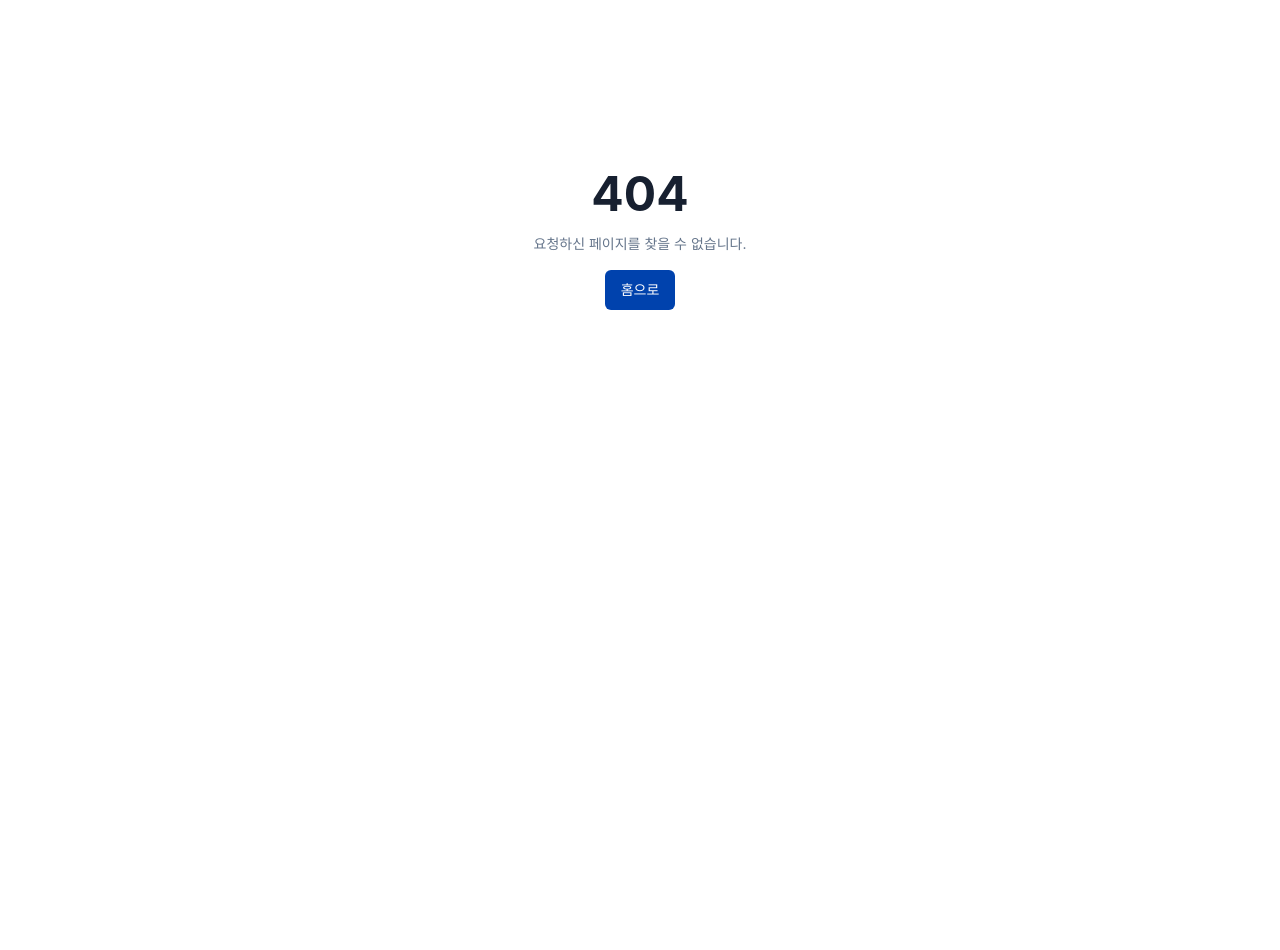
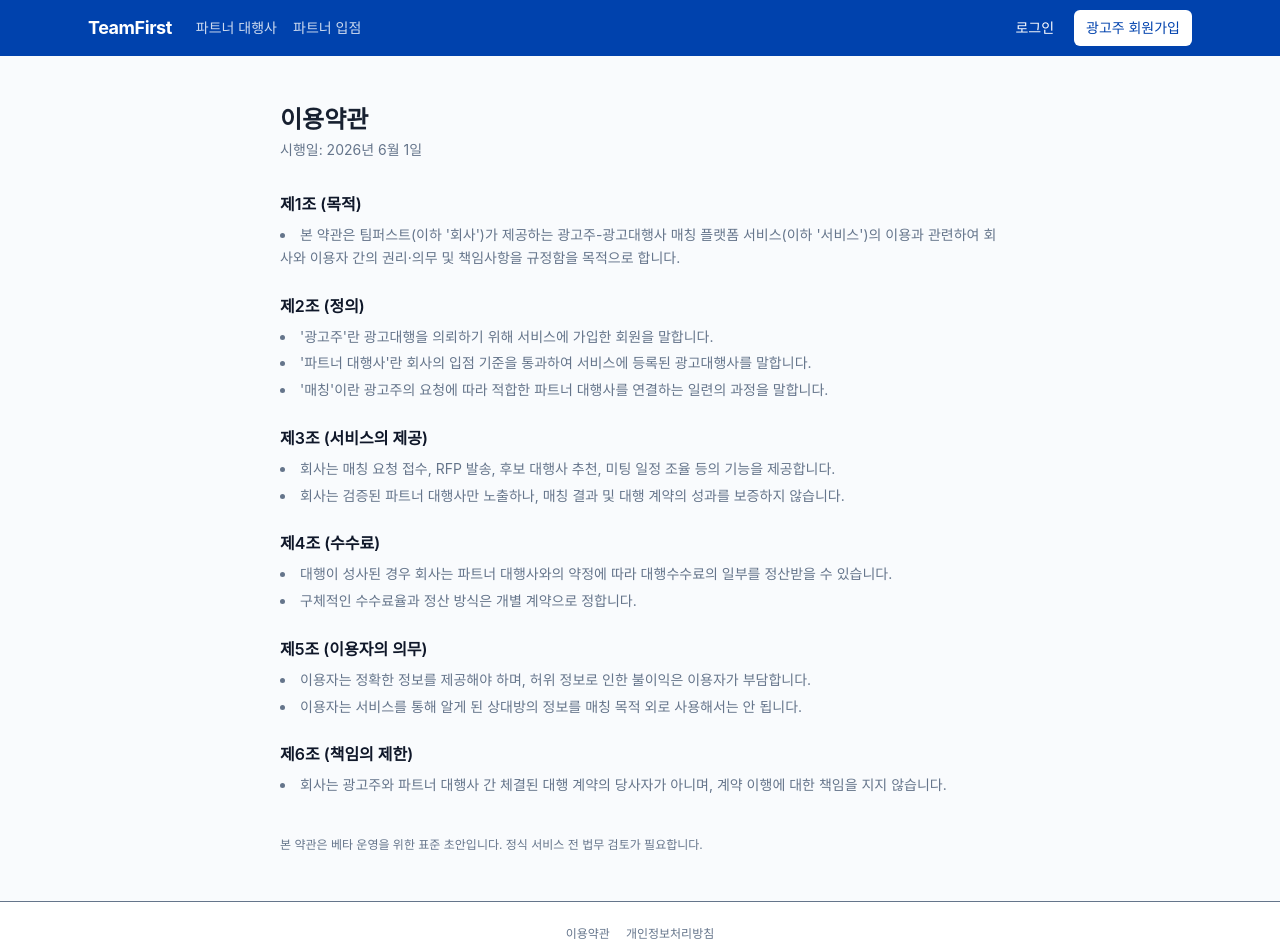
Before and after one commit to teamfirst-kr/teamfirst_console, a Next.js app: page /terms in a window 1280 px wide. Before the commit this address had no page. Shown: the top 950 px of the page. Before the commit the page ends 800 px from the top, so only its background shows below. Built offline with nearby package versions, Linux system fonts and the light colour scheme; no server answers; a web font is replaced by a local one.

Commit message:
docs+feat: beta prep - terms, privacy, admin manual
- /terms 이용약관, /privacy 개인정보처리방침 public pages + footer links
- docs/ADMIN_MANUAL.md: end-to-end operator runbook
- DECISIONS.md: D-045 public directory, D-046 legal/manual, B review notes

```diff
--- a/app/(public)/layout.tsx
+++ b/app/(public)/layout.tsx
@@ -60,6 +60,14 @@ export default async function PublicLayout({
       </header>
       <main className="flex-1">{children}</main>
       <footer className="border-t bg-background py-6 text-center text-xs text-muted-foreground">
+        <div className="mb-2 flex justify-center gap-4">
+          <Link href="/terms" className="hover:text-foreground">
+            이용약관
+          </Link>
+          <Link href="/privacy" className="hover:text-foreground">
+            개인정보처리방침
+          </Link>
+        </div>
         © {new Date().getFullYear()} TeamFirst. All rights reserved.
       </footer>
     </div>
--- /dev/null
+++ b/app/(public)/privacy/page.tsx
@@ -0,0 +1,74 @@
+export const metadata = { title: "개인정보처리방침 | TeamFirst" };
+
+const SECTIONS: { h: string; body: string[] }[] = [
+  {
+    h: "1. 수집하는 개인정보 항목",
+    body: [
+      "광고주: 회사명, 담당자명, 이메일, 연락처, 홈페이지, 캠페인 정보, 광고비 증빙 자료",
+      "파트너 대행사: 회사명, 담당자명/직책, 이메일, 연락처, 홈페이지, 포트폴리오, 매체·KPI 등 매칭 정보",
+    ],
+  },
+  {
+    h: "2. 개인정보의 수집 및 이용 목적",
+    body: [
+      "광고주-파트너 대행사 간 매칭 서비스 제공",
+      "RFP 발송, 후보 추천, 미팅 일정 조율 등 서비스 운영",
+      "서비스 관련 공지 및 안내 메일 발송",
+    ],
+  },
+  {
+    h: "3. 개인정보의 보유 및 이용 기간",
+    body: [
+      "회원 탈퇴 또는 매칭 종료 시까지 보유하며, 관련 법령에 따라 일정 기간 보관할 수 있습니다.",
+      "이용자의 삭제 요청 시 지체 없이 파기합니다. (관련 법령상 보존 의무가 있는 경우 제외)",
+    ],
+  },
+  {
+    h: "4. 개인정보의 제3자 제공",
+    body: [
+      "매칭 목적 달성을 위해 광고주↔파트너 대행사 간 필요한 범위의 정보가 상호 제공됩니다.",
+      "그 외에는 이용자의 동의 없이 제3자에게 제공하지 않습니다.",
+    ],
+  },
+  {
+    h: "5. 개인정보 처리 위탁",
+    body: [
+      "서비스 운영을 위해 클라우드 인프라(Supabase), 이메일 발송(Resend), 호스팅(Vercel) 등에 처리를 위탁할 수 있습니다.",
+    ],
+  },
+  {
+    h: "6. 이용자의 권리",
+    body: [
+      "이용자는 언제든지 본인의 개인정보를 조회·수정·삭제하거나 처리 정지를 요청할 수 있습니다.",
+    ],
+  },
+  {
+    h: "7. 개인정보 보호책임자",
+    body: ["팀퍼스트 운영팀 (정기윤) — 문의는 서비스 내 운영팀 연락처로 가능합니다."],
+  },
+];
+
+export default function PrivacyPage() {
+  return (
+    <div className="mx-auto max-w-3xl px-6 py-12">
+      <h1 className="text-2xl font-bold text-secondary">개인정보처리방침</h1>
+      <p className="mt-1 text-sm text-muted-foreground">시행일: 2026년 6월 1일</p>
+      <div className="mt-8 space-y-6">
+        {SECTIONS.map((s) => (
+          <section key={s.h}>
+            <h2 className="text-base font-semibold text-foreground">{s.h}</h2>
+            <ul className="mt-2 list-disc list-inside space-y-1 text-sm text-muted-foreground leading-relaxed">
+              {s.body.map((b, i) => (
+                <li key={i}>{b}</li>
+              ))}
+            </ul>
+          </section>
+        ))}
+      </div>
+      <p className="mt-10 text-xs text-muted-foreground">
+        본 방침은 베타 운영을 위한 표준 초안입니다. 정식 서비스 전 법무 검토가
+        필요합니다.
+      </p>
+    </div>
+  );
+}
--- /dev/null
+++ b/app/(public)/terms/page.tsx
@@ -0,0 +1,70 @@
+export const metadata = { title: "이용약관 | TeamFirst" };
+
+const SECTIONS: { h: string; body: string[] }[] = [
+  {
+    h: "제1조 (목적)",
+    body: [
+      "본 약관은 팀퍼스트(이하 '회사')가 제공하는 광고주-광고대행사 매칭 플랫폼 서비스(이하 '서비스')의 이용과 관련하여 회사와 이용자 간의 권리·의무 및 책임사항을 규정함을 목적으로 합니다.",
+    ],
+  },
+  {
+    h: "제2조 (정의)",
+    body: [
+      "'광고주'란 광고대행을 의뢰하기 위해 서비스에 가입한 회원을 말합니다.",
+      "'파트너 대행사'란 회사의 입점 기준을 통과하여 서비스에 등록된 광고대행사를 말합니다.",
+      "'매칭'이란 광고주의 요청에 따라 적합한 파트너 대행사를 연결하는 일련의 과정을 말합니다.",
+    ],
+  },
+  {
+    h: "제3조 (서비스의 제공)",
+    body: [
+      "회사는 매칭 요청 접수, RFP 발송, 후보 대행사 추천, 미팅 일정 조율 등의 기능을 제공합니다.",
+      "회사는 검증된 파트너 대행사만 노출하나, 매칭 결과 및 대행 계약의 성과를 보증하지 않습니다.",
+    ],
+  },
+  {
+    h: "제4조 (수수료)",
+    body: [
+      "대행이 성사된 경우 회사는 파트너 대행사와의 약정에 따라 대행수수료의 일부를 정산받을 수 있습니다.",
+      "구체적인 수수료율과 정산 방식은 개별 계약으로 정합니다.",
+    ],
+  },
+  {
+    h: "제5조 (이용자의 의무)",
+    body: [
+      "이용자는 정확한 정보를 제공해야 하며, 허위 정보로 인한 불이익은 이용자가 부담합니다.",
+      "이용자는 서비스를 통해 알게 된 상대방의 정보를 매칭 목적 외로 사용해서는 안 됩니다.",
+    ],
+  },
+  {
+    h: "제6조 (책임의 제한)",
+    body: [
+      "회사는 광고주와 파트너 대행사 간 체결된 대행 계약의 당사자가 아니며, 계약 이행에 대한 책임을 지지 않습니다.",
+    ],
+  },
+];
+
+export default function TermsPage() {
+  return (
+    <div className="mx-auto max-w-3xl px-6 py-12">
+      <h1 className="text-2xl font-bold text-secondary">이용약관</h1>
+      <p className="mt-1 text-sm text-muted-foreground">시행일: 2026년 6월 1일</p>
+      <div className="mt-8 space-y-6">
+        {SECTIONS.map((s) => (
+          <section key={s.h}>
+            <h2 className="text-base font-semibold text-foreground">{s.h}</h2>
+            <ul className="mt-2 list-disc list-inside space-y-1 text-sm text-muted-foreground leading-relaxed">
+              {s.body.map((b, i) => (
+                <li key={i}>{b}</li>
+              ))}
+            </ul>
+          </section>
+        ))}
+      </div>
+      <p className="mt-10 text-xs text-muted-foreground">
+        본 약관은 베타 운영을 위한 표준 초안입니다. 정식 서비스 전 법무 검토가
+        필요합니다.
+      </p>
+    </div>
+  );
+}
```
Also changed, not shown: 2 other files (tests, documents, lock files or other folders).
